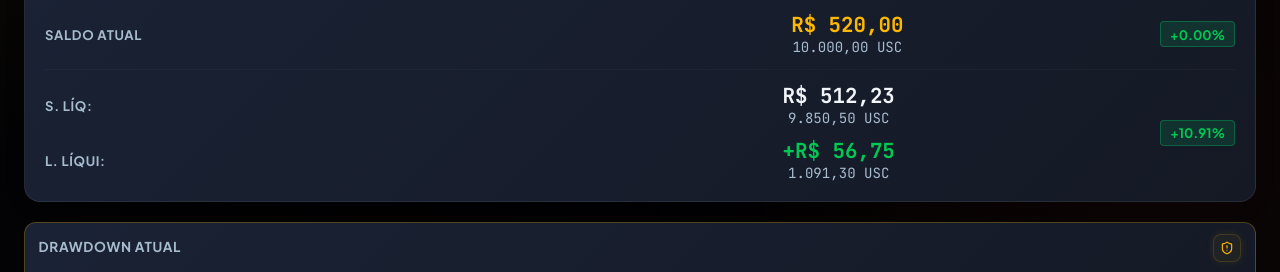
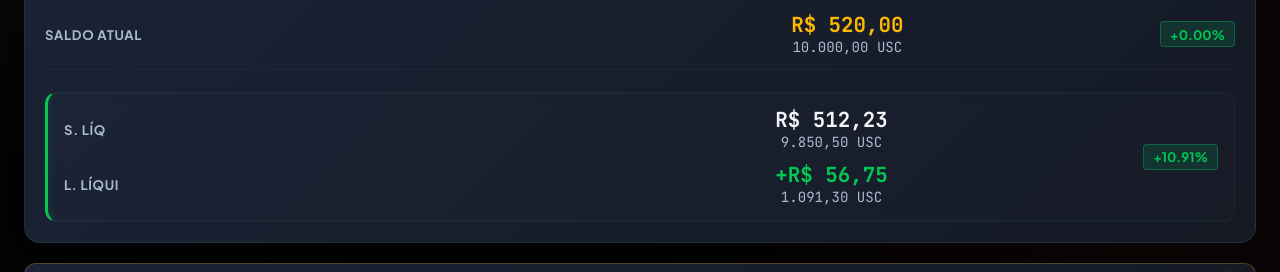
Before and after one commit to tonyrogeness-web/Oriontech, a Next.js app: page / in a window 1280 px wide. Shown: the part 506-778 px from the top of the page. Built offline with nearby package versions, Linux system fonts and the light colour scheme; no server answers; the database is empty.

Commit message:
feat: aplica Alternativa 1 (bloco de desempenho destacado com glow lateral e sem dois pontos)

```diff
--- a/src/components/KpiCards.tsx
+++ b/src/components/KpiCards.tsx
@@ -325,12 +325,13 @@ export default function KpiCards({
           </div>
         </div>
 
-        {/* Row 3: Desempenho (S. Líq e L. Líqui com valores centralizados e badge unificado) */}
-        <div className={styles.patrimonioStackRow}>
+        {/* Row 3: Desempenho (S. Líq e L. Líqui agrupados em bloco com glow lateral) */}
+        <div className={styles.patrimonioStackRow} style={{ borderBottom: 'none', paddingBottom: 0 }}>
+          <div className={`${styles.patrimonioPerformanceGroupBlock} ${netProfitCalc >= 0 ? styles.glowLeftGreen : styles.glowLeftRed}`}>
             <div className={styles.patrimonioCombinedRowGrid}>
               {/* Sub-row 1: S. Líquido */}
               <div className={styles.patrimonioRowContentGrid} style={{ borderBottom: 'none', padding: 0 }}>
-              <span className={styles.patrimonioStackRowLabel}>S. LÍQ:</span>
+                <span className={styles.patrimonioStackRowLabel}>S. LÍQ</span>
                 <div className={styles.patrimonioStackRowValuesCenter}>
                   <span className={`${styles.patrimonioStackRowValue} tabular-nums`} style={{ color: "var(--text-primary)" }}>
                     {formatValPrimary(equityCalc)}
@@ -343,7 +344,7 @@ export default function KpiCards({
 
               {/* Sub-row 2: L. Líquido */}
               <div className={styles.patrimonioRowContentGrid} style={{ borderBottom: 'none', padding: 0, marginTop: '0.75rem' }}>
-              <span className={styles.patrimonioStackRowLabel}>L. LÍQUI:</span>
+                <span className={styles.patrimonioStackRowLabel}>L. LÍQUI</span>
                 <div className={styles.patrimonioStackRowValuesCenter}>
                   <span className={`${styles.patrimonioStackRowValue} tabular-nums`} style={{ color: netProfitCalc >= 0 ? "var(--neon-green)" : "var(--neon-red)" }}>
                     {netProfitCalc >= 0 ? "+" : ""}{formatValPrimary(netProfitCalc)}
@@ -358,6 +359,7 @@ export default function KpiCards({
               <span className={`${styles.kpiBadgeMockup} ${netProfitCalc >= 0 ? styles.kpiBadgeGreen : styles.kpiBadgeRed}`} style={{ marginTop: 0 }}>
                 {netProfitPctCalc >= 0 ? "+" : ""}{netProfitPctCalc.toFixed(2)}%
               </span>
+            </div>
           </div>
         </div>
       </div>
--- a/src/components/components.module.css
+++ b/src/components/components.module.css
@@ -3215,6 +3215,27 @@
   justify-content: flex-end;
   min-width: 65px;
 }
+.patrimonioPerformanceGroupBlock {
+  display: flex;
+  justify-content: space-between;
+  align-items: center;
+  background: rgba(255, 255, 255, 0.012);
+  border: 1px solid rgba(255, 255, 255, 0.04);
+  border-radius: 12px;
+  padding: 0.95rem 1rem;
+  width: 100%;
+  margin-top: 0.5rem;
+  box-shadow: 0 4px 15px 0 rgba(0, 0, 0, 0.1);
+  transition: var(--transition-smooth);
+}
+.glowLeftGreen {
+  border-left: 3px solid var(--neon-green);
+  box-shadow: inset 4px 0 10px -4px rgba(0, 230, 118, 0.15);
+}
+.glowLeftRed {
+  border-left: 3px solid var(--neon-red);
+  box-shadow: inset 4px 0 10px -4px rgba(255, 23, 68, 0.15);
+}
 
 @media (max-width: 640px) {
   .patrimonioUnifiedCard {
@@ -3238,6 +3259,9 @@
   }
   .patrimonioRowContentGrid {
     grid-template-columns: 1.1fr 1.1fr;
+  }
+  .patrimonioPerformanceGroupBlock {
+    padding: 0.75rem 0.65rem;
   }
 }
 
```
Lines whose indentation alone changed are shown as unchanged.
